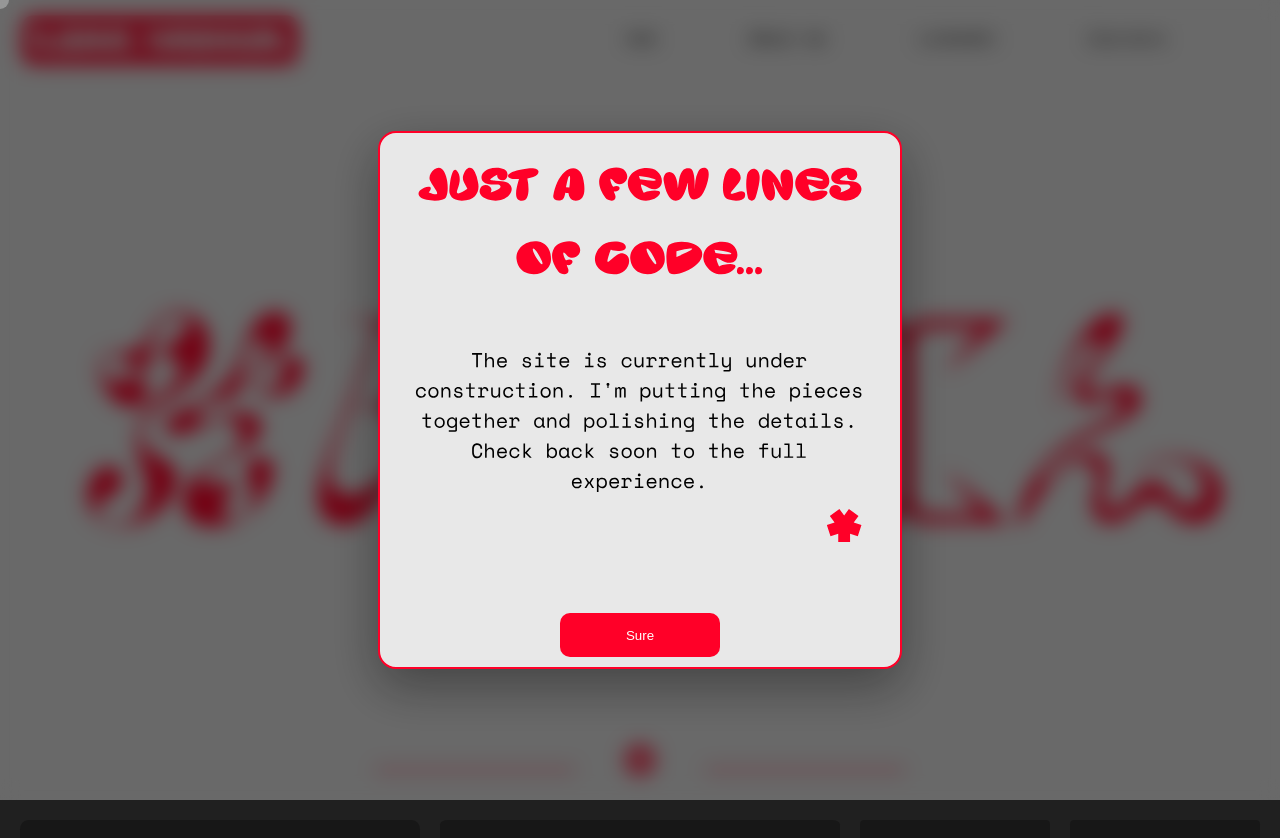
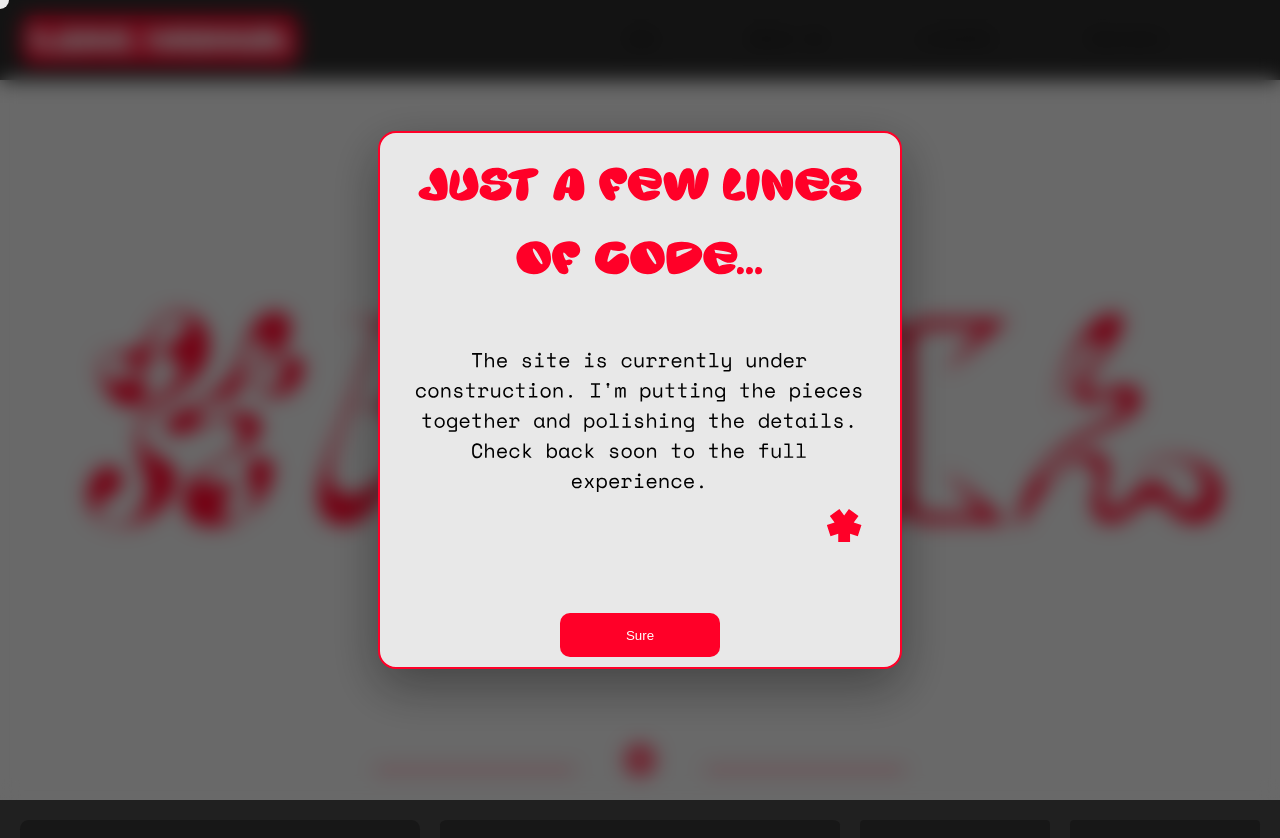
Before and after one commit to kamiliwaniak/kamiliwaniak.github.io, an Angular app: page / in a window 1280 px wide. Shown: the top 838 px of the page. Built offline with nearby package versions, Linux system fonts and the light colour scheme.

Commit message:
commit testowy

```diff
--- a/src/app/header/header.css
+++ b/src/app/header/header.css
@@ -5,6 +5,7 @@
   align-items: center;
   justify-content: center;
   font-family: "Space Mono", monospace;
+  background-color: #2b2b2b ;
 }
 
 .header-logo {
```
